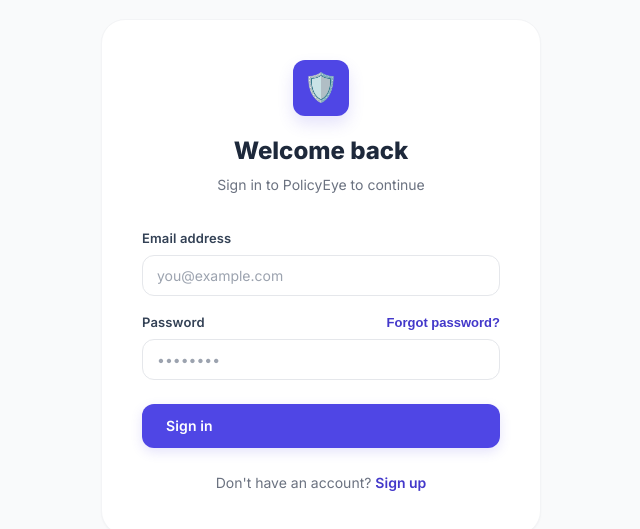
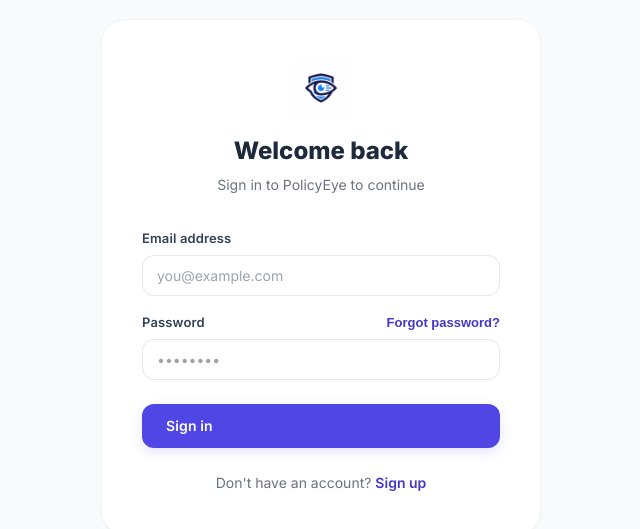
Before and after one commit to sharma-sugurthi/SecureShield, a Next.js app in the folder frontend/: page /login in a window 1280 px wide. Shown: the part 123-652 px from the top of the page, without its empty margins (319-959 px from the left). Built offline with nearby package versions, Linux system fonts and the light colour scheme; no server answers.

Commit message:
UI: Add PolicyEye logo to sidebar and login page

```diff
--- a/frontend/src/app/login/page.js
+++ b/frontend/src/app/login/page.js
@@ -123,10 +123,12 @@
             <div className="card" style={{ width: '100%', maxWidth: 440, padding: 40 }}>
                 <div style={{ textAlign: 'center', marginBottom: 32 }}>
                     <div style={{
-                        width: 56, height: 56, background: 'var(--primary-500)', borderRadius: 'var(--radius-md)',
-                        display: 'flex', alignItems: 'center', justifyContent: 'center', fontSize: 28, color: 'white',
-                        margin: '0 auto 16px', boxShadow: '0 8px 16px var(--primary-glow)'
-                    }}>🛡️</div>
+                        width: 56, height: 56, background: 'transparent', borderRadius: 'var(--radius-md)',
+                        display: 'flex', alignItems: 'center', justifyContent: 'center',
+                        margin: '0 auto 16px'
+                    }}>
+                        <img src="/logo.png" alt="PolicyEye Logo" style={{ width: '100%', height: '100%', objectFit: 'contain' }} />
+                    </div>
                     <h1 style={{ fontSize: 24, fontWeight: 800, color: 'var(--navy-800)' }}>
                         {mode === 'login' ? 'Welcome back' : 'Reset Password'}
                     </h1>
--- a/frontend/src/components/Sidebar.js
+++ b/frontend/src/components/Sidebar.js
@@ -55,7 +55,7 @@
     return (
         <aside className="sidebar">
             <Link href="/" className="sidebar-logo">
-                <div className="sidebar-logo-icon">🛡️</div>
+                <img src="/logo.png" alt="PolicyEye Logo" className="sidebar-logo-icon" style={{ background: 'transparent', padding: 0, objectFit: 'contain' }} />
                 <div>
                     <div className="sidebar-logo-text">PolicyEye</div>
                     <div className="sidebar-logo-badge">SECURE HEALTH PORTAL</div>
```
Also changed, not shown: frontend/public/logo.png (added).
